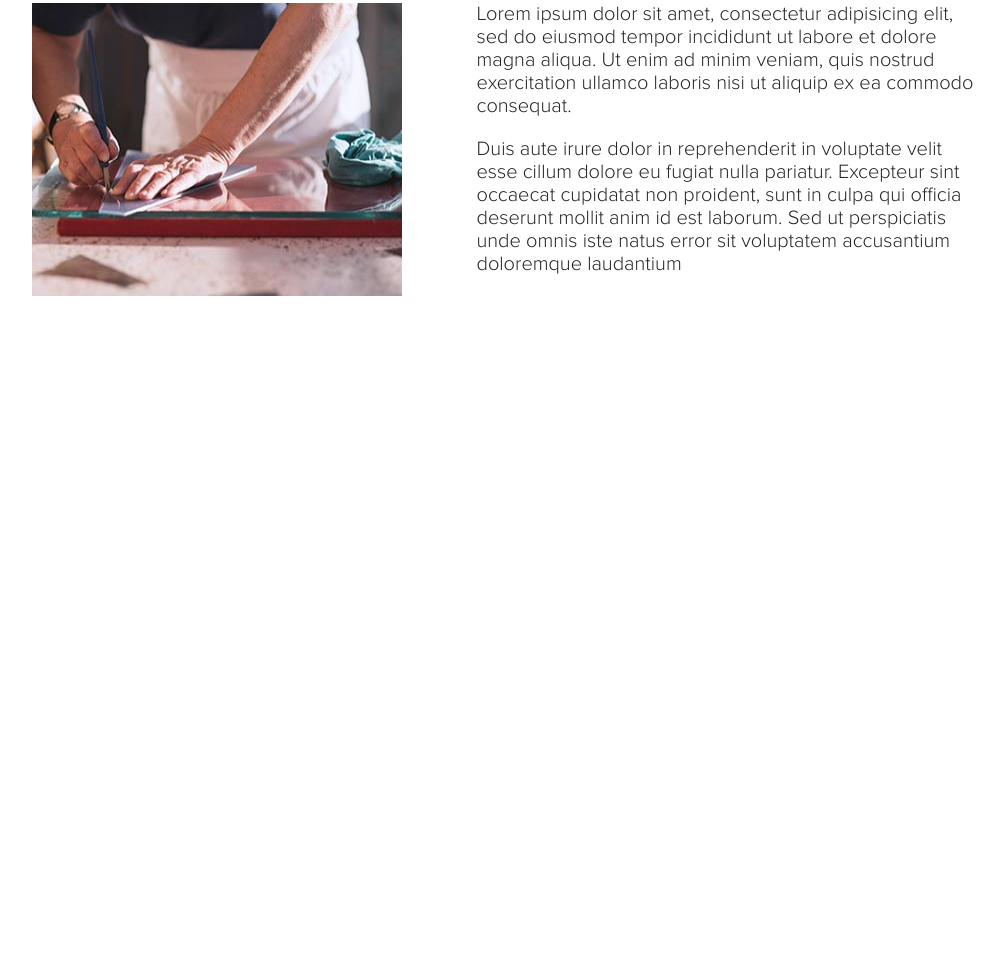
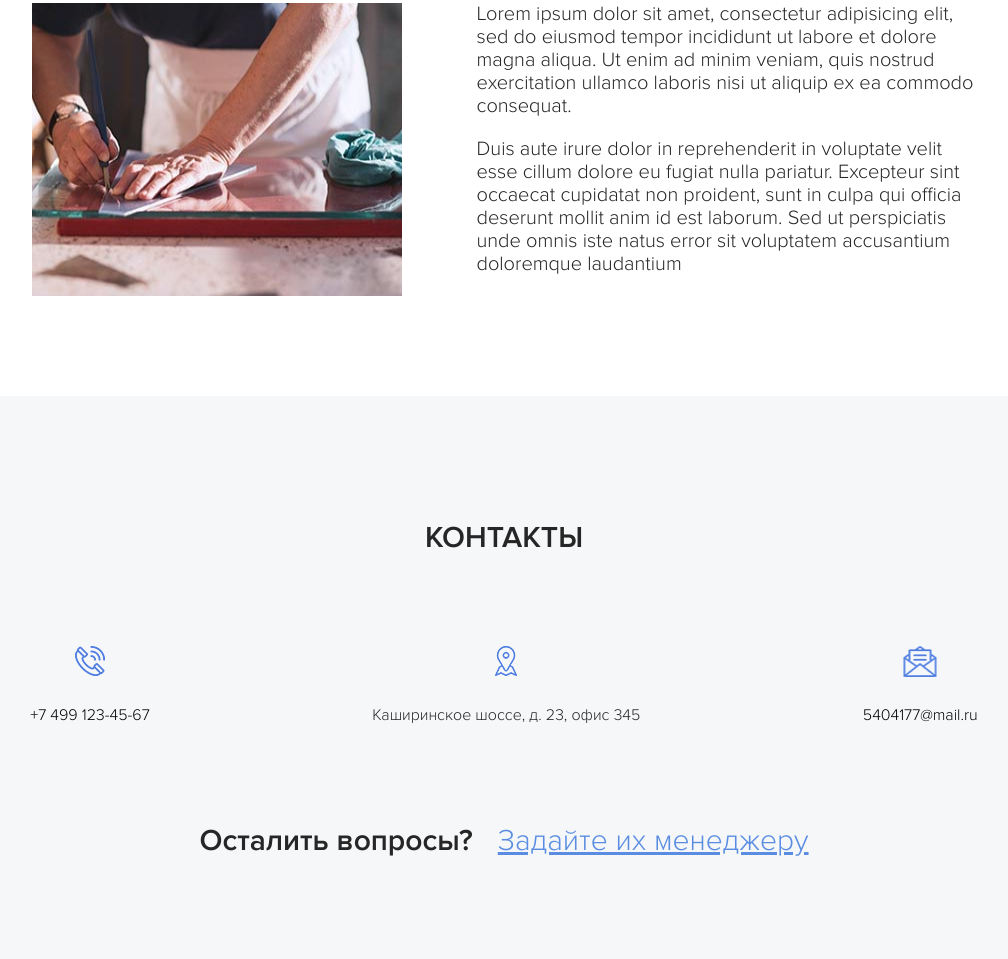
Before and after one commit to vskorohod/skinali, a plain HTML site: page index.html in a window 1280 px wide. Shown: the part 6951-7910 px from the top of the page, without its empty margins (136-1144 px from the left). Before the commit the page ends 7347 px from the top, so only its background shows below. Drawn offline with Linux system fonts and the light colour scheme.

Commit message:
Add contact's block in index.html

```diff
--- a/index.html
+++ b/index.html
@@ -444,9 +444,33 @@
                 <p class="production-block__text">Lorem ipsum dolor sit amet, consectetur adipisicing elit, sed do eiusmod tempor incididunt ut labore et dolore magna aliqua. Ut enim ad minim veniam, quis nostrud exercitation ullamco laboris nisi ut aliquip ex ea commodo consequat.</p>
                 <p class="production-block__text">Duis aute irure dolor in reprehenderit in voluptate velit esse cillum dolore eu fugiat nulla pariatur. Excepteur sint occaecat cupidatat non proident, sunt in culpa qui officia deserunt mollit anim id est laborum. Sed ut perspiciatis unde omnis iste natus error sit voluptatem accusantium doloremque laudantium</p>
             </div>
-
           </div>
         </div>
+      </section>
+      <section class="section contacts">
+        <div class="container">
+          <h2 class="section-title section__title">Контакты</h2>
+          <div class="contacts-block">
+            <div class="contacts-item contacts-item--phone">
+              <span><a class="contacts-item__link" href="tel:+74991234567">+7 499 123-45-67</a></span>
+            </div>
+            <div class="contacts-item contacts-item--place">
+              <span>Каширинское шоссе, д. 23, офис 345</span>
+            </div>
+            <div class="contacts-item contacts-item--mail">
+              <span><a class="contacts-item__link" href="mailto:5404177@mail.ru">5404177@mail.ru</a></span>
+            </div>
+          </div>
+        </div>
+        <div class="contacts-map">
+            <script type="text/javascript" charset="utf-8" async src="https://api-maps.yandex.ru/services/constructor/1.0/js/?um=constructor%3A7fa6b7170cff7666aa0c645cb993de1e36153d8d7c01576313b0a4890d7af48a&amp;width=100%25&amp;height=400&amp;lang=ru_RU&amp;scroll=true"></script>
+        </div>
+          <div class="container">
+            <div class="contacts-feedback">
+                <span class="contacts-feedback__text">Осталить вопросы?</span>
+                <a class="contacts-feedback__link" href="#">Задайте их менеджеру</a>
+            </div>
+          </div>
       </section>
   </main>
 </body>
--- /dev/null
+++ b/sass/blocks/_contacts.sass
@@ -0,0 +1,77 @@
+.contacts
+  background-color: #f6f7f9
+  &-block
+    display: flex
+    flex-wrap: wrap
+    justify-content: space-around
+    margin-top: 150px
+  &-item
+    position: relative
+    text-align: center
+    // &:nth-child(2)
+    //   margin: 0 50px;
+    &--phone
+      &::before
+        content: ""
+        position: absolute
+        width: 30px
+        height: 30px
+        top: -60px
+        left: 50%
+        transform: translateX(-50%)
+        background-image: url('../img/contacts/phone-icon.png')
+        background-repeat: no-repeat
+    &--place
+      &::before
+        content: ""
+        position: absolute
+        width: 22px
+        height: 30px
+        top: -60px
+        left: 50%
+        transform: translateX(-50%)
+        background-image: url('../img/contacts/place-icon.png')
+        background-repeat: no-repeat
+    &--mail
+      &::before
+        content: ""
+        position: absolute
+        width: 33px
+        height: 31px
+        top: -60px
+        left: 50%
+        transform: translateX(-50%)
+        background-image: url('../img/contacts/mail-icon.png')
+        background-repeat: no-repeat
+    &__link
+      text-decoration: none
+      color: #000000
+  &-map
+    margin-top: 50px
+  &-feedback
+    display: flex
+    justify-content: center
+    align-items: center
+    flex-wrap: wrap
+    margin-top: 100px
+    font-size: 30px
+    text-align: center
+    &__text
+      margin-right: 25px
+      +bold
+    &__link
+      color: #5a8de2
+
+@media screen and ( max-width: 767px)
+  .contacts
+    &-item
+      flex-basis: 100%
+      &:nth-child(2)
+        margin: 100px 0
+    &-feedback
+      font-size: 24px
+      &__text
+        flex-basis: 100%
+        margin-right: 0
+      &__link
+        flex-basis: 100%
--- a/sass/blocks/_production.sass
+++ b/sass/blocks/_production.sass
@@ -9,8 +9,6 @@
     &__text
       margin: 0
       margin-bottom: 20px;
-    &__image
-      width: 370px
 
 @media (max-width: 991px)
   .production
--- a/sass/style.sass
+++ b/sass/style.sass
@@ -42,3 +42,6 @@
 
 // production
 @import 'blocks/production'
+
+// contacts
+@import 'blocks/contacts'
```
Also changed, not shown: css/style.css, img/contacts/mail-icon.png (added), img/contacts/phone-icon.png (added), img/contacts/place-icon.png (added), img/footer/icon-facebook.png (added), img/footer/icon-mastercard.png (added), img/footer/icon-twitter.png (added), img/footer/icon-visa.png (added), img/footer/icon-webmoney.png (added), img/footer/icon-yamoney.png (added), 1 other file.
